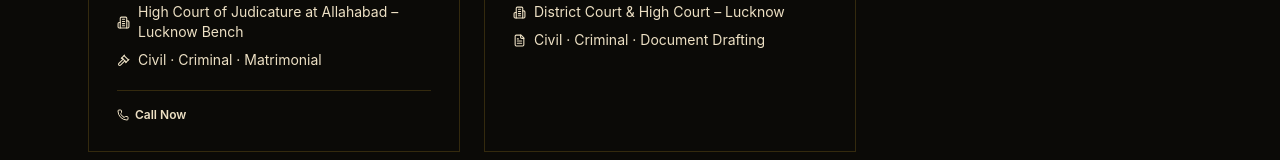
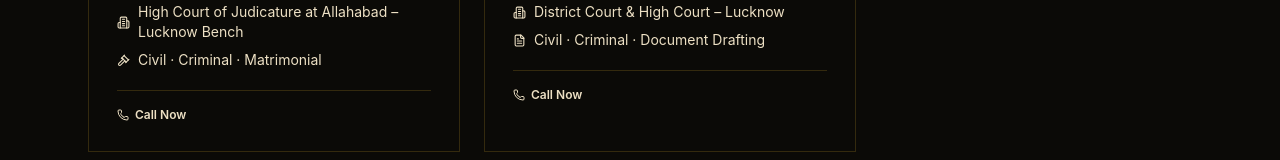
Before and after one commit to Ayushpatel-beep/bajrangi-verma-website, a React (Vite) app: page / in a window 1280 px wide. Shown: the part 1888-2048 px from the top of the page. Built offline with nearby package versions, Linux system fonts and the light colour scheme; a web font is replaced by a local one.

Commit message:
Updated UPI QR code

```diff
--- a/src/app/App.tsx
+++ b/src/app/App.tsx
@@ -1,6 +1,6 @@
 import { useState } from "react";
 import { ImageWithFallback } from "@/app/components/figma/ImageWithFallback";
-import upiQR from "@/imports/upi_1784531235435.png";
+import upiQR from "@/imports/qrcode.jpg";
 import {
   Phone, MessageCircle, MapPin, Star, ChevronDown, ChevronUp,
   Menu, X, Scale, FileText, Award, Clock, Calendar, CheckCircle,
@@ -10,11 +10,16 @@
 
 type Page = "home" | "practice" | "booking" | "privacy" | "terms" | "disclaimer";
 
-const PHONE = "9415786469";
+const PHONE = "9415786469";           // Bajrangi Verma
+const PHONE_ASHWANI = "8707394242";   // Ashwani Kumar
+
 const WA_NUMBER = "8707394242";
 const UPI_ID = "8707394242@upi";
+
 const WA_LINK = `https://wa.me/91${WA_NUMBER}`;
+
 const CALL_LINK = `tel:+91${PHONE}`;
+const CALL_LINK_ASHWANI = `tel:+91${PHONE_ASHWANI}`;
 const MAP_LINK = "https://maps.google.com/?q=Bajrangi+Verma+Advocate,+8/732,+Matinpurwa,+Sector+8,+Vikas+Nagar,+Lucknow,+Uttar+Pradesh+226022";
 
 const REVIEWS = [
@@ -495,8 +500,8 @@
           {/* Junior */}
           <div className="bg-card border border-border p-7 hover:border-primary/30 transition-colors">
             <div className="flex items-start gap-4 mb-5">
-              <div className="w-12 h-12 bg-secondary border border-border flex items-center justify-center shrink-0">
-                <BookOpen size={20} className="text-muted-foreground" />
+              <div className="w-12 h-12 bg-secondary/10 border border-secondary/40 flex items-center justify-center shrink-0">
+                <BookOpen size={20} className="text-primary" />
               </div>
               <div>
                 <h3 className="font-serif text-xl font-bold text-foreground">Ashwani Kumar</h3>
@@ -508,6 +513,8 @@
               <div className="flex items-center gap-2"><Building2 size={13} className="text-muted-foreground shrink-0" /> District Court & High Court – Lucknow</div>
               <div className="flex items-center gap-2"><FileText size={13} className="text-muted-foreground shrink-0" /> Civil · Criminal · Document Drafting</div>
             </div>
+            <div className="mt-5 pt-4 border-t border-border flex gap-3"></div>
+              <a href={CALL_LINK_ASHWANI} className="flex items-center gap-1.5 text-xs font-sans font-semibold text-primary hover:underline"><Phone size={12} /> Call Now</a>
           </div>
         </div>
       </section>
```
Also changed, not shown: src/imports/qrcode.jpg (added), src/imports/upi_1784531235435.png (deleted).
